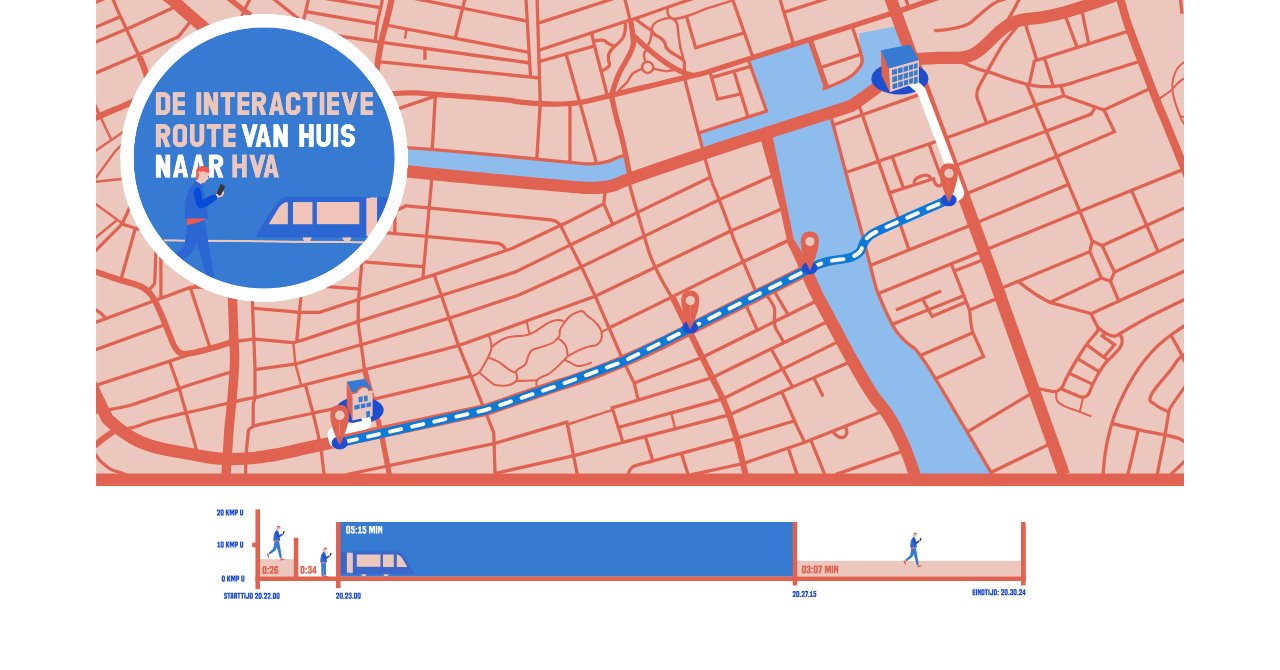
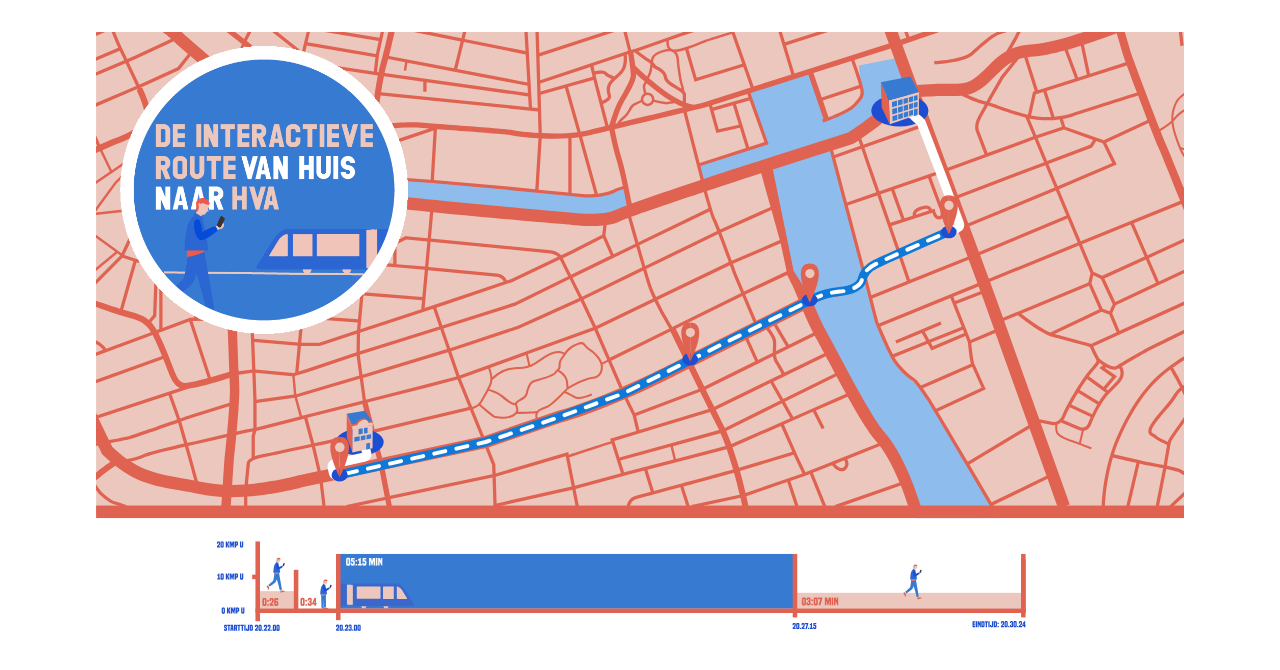
Before and after one commit to dannyfrelink/dataweek, a React (Create React App) app: page / in a window 1280 px wide. Shown: the top 670 px of the page. Built offline with nearby package versions, Linux system fonts and the light colour scheme.

Commit message:
toevoeging margin top

```diff
--- a/src/scss/App.scss
+++ b/src/scss/App.scss
@@ -1,12 +1,8 @@
-// @font-face {
-//   font-family: ;
-//   src: url();
-// }
-
 .App {
   display: flex;
   flex-direction: column;
   color: black;
+  margin-top: 2em;
 
   #tooltip {
     position: absolute;
```
